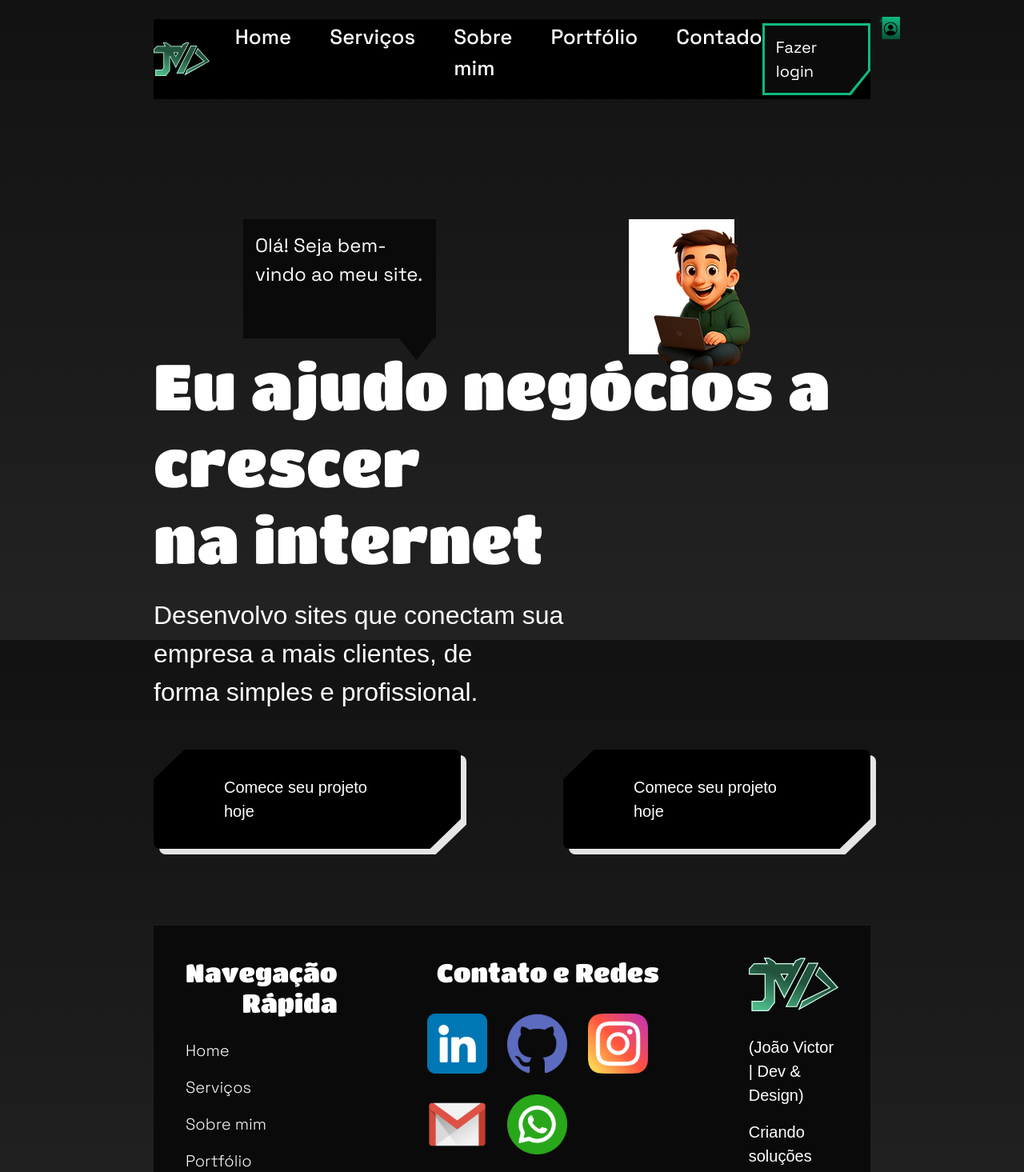
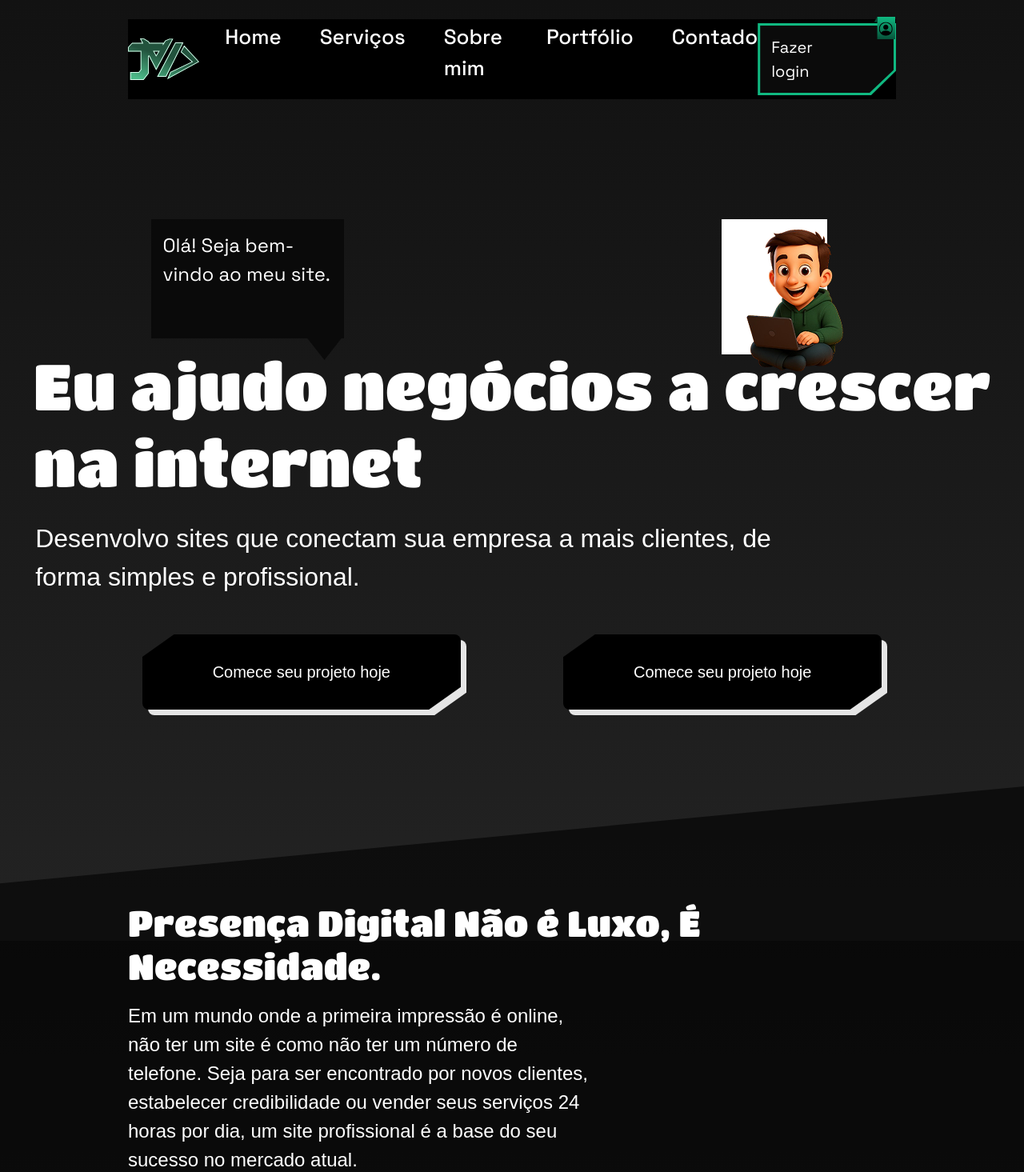
Before and after one commit to joaoviccardoso/JoaoVicCardosoWebSite, a React (Vite) app: page / in a window 1280 px wide. Shown: the top 1465 px of the page at 80% size. Built offline with nearby package versions, Linux system fonts and the light colour scheme.

Commit message:
foi criado a secao Presenca Digital e criado o estilo dos texto para desktop

```diff
--- a/src/Paginas/Home/home.module.css
+++ b/src/Paginas/Home/home.module.css
@@ -3,6 +3,7 @@
     flex-direction: column;
     align-items: center;
     justify-content: center;
+    padding: 0 38px;
 }
 
 .containerImagemHero{
@@ -55,6 +56,34 @@
     margin: 2rem 0 6rem 0;
 }
 
+.secao {
+    position: relative;
+    background: var(--cor-containerCortado);
+    width: 100%;
+    height: auto;
+    clip-path: polygon(0 25%, 100% 0, 100% 100%, 0% 100%);
+    padding: 9rem 10rem 0 10rem;
+}
+
+.containerPresencaDigital{
+
+}
+
+.containerPresencaDigital h2{
+    font-size: var(--font-size-3xl);
+    font-family: var(--font-paraTextoChamativo);
+    color: #fff;
+}
+
+.containerPresencaDigital p{
+    width: 60%;
+    font-size: var(--font-size-xl);
+    font-family: var(---font-paraTexto);
+    color: #fff;
+    padding-top: 0.6rem;
+    margin: 0;
+}
+
 @media(max-width: 480px){
     .containerTextoHero h1{
         font-size: var(--font-size-xl);
@@ -93,4 +122,8 @@
     .containerImagemHero img{
         width: 110px;
     }
+
+    .secao {
+        clip-path: polygon(0 16%, 100% 0, 100% 100%, 0% 100%);
+    }
 }
--- a/src/Paginas/Home/index.jsx
+++ b/src/Paginas/Home/index.jsx
@@ -3,6 +3,7 @@ import BotaoCta from "../../Componentes/BotaoCta"
 
 function Home(){
     return(
+        <section>
             <section className={CssHome.sectionHero}>
                 <div className={CssHome.containerImagemHero}>
                     <span>
@@ -29,6 +30,14 @@ function Home(){
                     />
                 </div>
             </section>
+
+            <section className={CssHome.secao}>
+                <div className={CssHome.containerPresencaDigital}>
+                    <h2>Presença Digital Não é Luxo, É <br/> Necessidade.</h2>
+                    <p>Em um mundo onde a primeira impressão é online, não ter um site é como não ter um número de telefone. Seja para ser encontrado por novos clientes, estabelecer credibilidade ou vender seus serviços 24 horas por dia, um site profissional é a base do seu sucesso no mercado atual.</p>
+                </div>
+            </section>
+        </section>
     )
 }
 
--- a/src/style/fonteEhCores.css
+++ b/src/style/fonteEhCores.css
@@ -14,6 +14,7 @@
     --cor-letraClara: #FFFFFF;
     --color-componente: #0A0A0A;
     --cor-principal: #22533D;
+    --cor-containerCortado: rgba(1,1,1, 0.6);
     --color-gradienteVerde: linear-gradient(to right, #10B981, #07533A);
     --color-backgroundPagina:linear-gradient(180deg,#121212 0%,#1a1a1a 50%,#232323 100%);
     --box-shadow:
--- a/src/style/reset.css
+++ b/src/style/reset.css
@@ -1,6 +1,7 @@
 /* reset.css */
 html {
   color-scheme: light;
+
 }
 /* Remove margens, paddings e bordas padrões */
 * {
@@ -22,18 +23,17 @@ a {
   color: inherit;
 }
 
-body{
-  padding: 0 12rem;
-  background: linear-gradient(180deg,#121212 0%,#1a1a1a 50%,#232323 100%);
+header{
+  padding: 0 10rem;
 }
 
 /* Define altura total para HTML e body */
 html, body {
-  height: 100%;
+  background: linear-gradient(180deg,#121212 0%,#1a1a1a 50%,#232323 100%);
+  height: 120%;
   font-family: Arial, Helvetica, sans-serif;
   -webkit-font-smoothing: antialiased;
   -moz-osx-font-smoothing: grayscale;
-  background-color: var(--color-backgroundPagina);
   color: #333;
 }
 
@@ -65,14 +65,13 @@ p{
     }
 
     header{
-      width: 100%;
       display: flex;
       justify-content: center;
       align-items: center;
+      padding: 0;
     }
 
     main{
       width: 100%;
-      padding: 0 38px ;
     }
 }
```
Also changed, not shown: src/assets/personagemComDuvida.png (added). Lines whose indentation alone changed are shown as unchanged.
